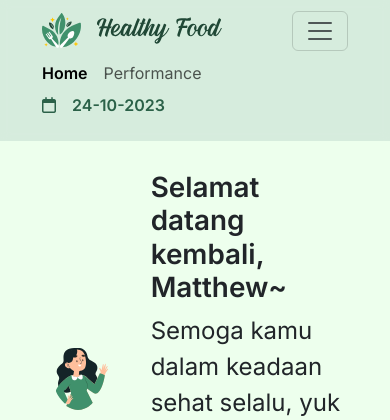
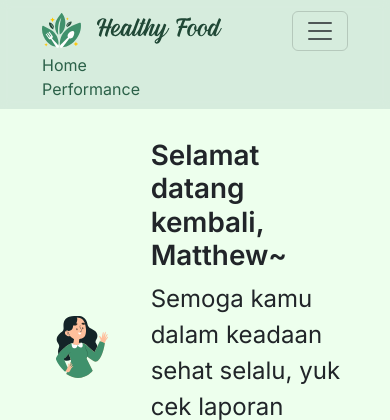
Before and after one commit to Rinkuu253/praktek-web-uts, a PHP site: page / in a window 390 px wide, after a click that opens the changed part. Shown: the top 420 px of the page. Run offline with PHP 8.4, Linux system fonts and the light colour scheme; some libraries are stand-ins or nearby versions.

Commit message:
update nav responsive both browser

```diff
--- a/index.php
+++ b/index.php
@@ -1,5 +1,6 @@
 <!doctype html>
 <html lang="en">
+
 <head>
   <meta charset="utf-8">
   <meta name="viewport" content="width=device-width, initial-scale=1">
@@ -17,9 +18,10 @@
 
   <title>Healthy Food Dashboard : Menu</title>
 </head>
+
 <body>
 
-      <nav class="navbar navbar-expand-lg bg-body-tertiary sticky-top">
+  <!-- <nav class="navbar navbar-expand-lg bg-body-tertiary sticky-top">
       <div class="container-fluid">
 
           <a class="navbar-brand" href="#"><img src="images/logo.svg"><img src="images/logoText.svg"></a>
@@ -36,6 +38,25 @@
               <div>
                 <i class="fa-regular fa-calendar"></i>
                 <p id="tgl">tanggal</p>
+              </div>
+          </div>
+          </div>
+      </div>
+      </nav>   -->
+
+  <nav class="navbar navbar-expand-lg bg-body-tertiary sticky-top">
+    <div class="container-fluid">
+      <a class="navbar-brand" href="#"><img src="images/logo.svg"><img src="images/logoText.svg"></a>
+      <button class="navbar-toggler" type="button" data-bs-toggle="collapse" data-bs-target="#navbarNavAltMarkup" aria-controls="navbarNavAltMarkup" aria-expanded="false" aria-label="Toggle navigation">
+        <span class="navbar-toggler-icon"></span>
+      </button>
+      <div class="collapse navbar-collapse" id="navbarNavAltMarkup">
+        <div class="row">
+          <div class="col-12 col-lg-6 active">
+            Home
+          </div>
+          <div class="col-12 col-lg-6">
+            Performance
           </div>
         </div>
       </div>
```
Lines whose indentation alone changed are shown as unchanged.
